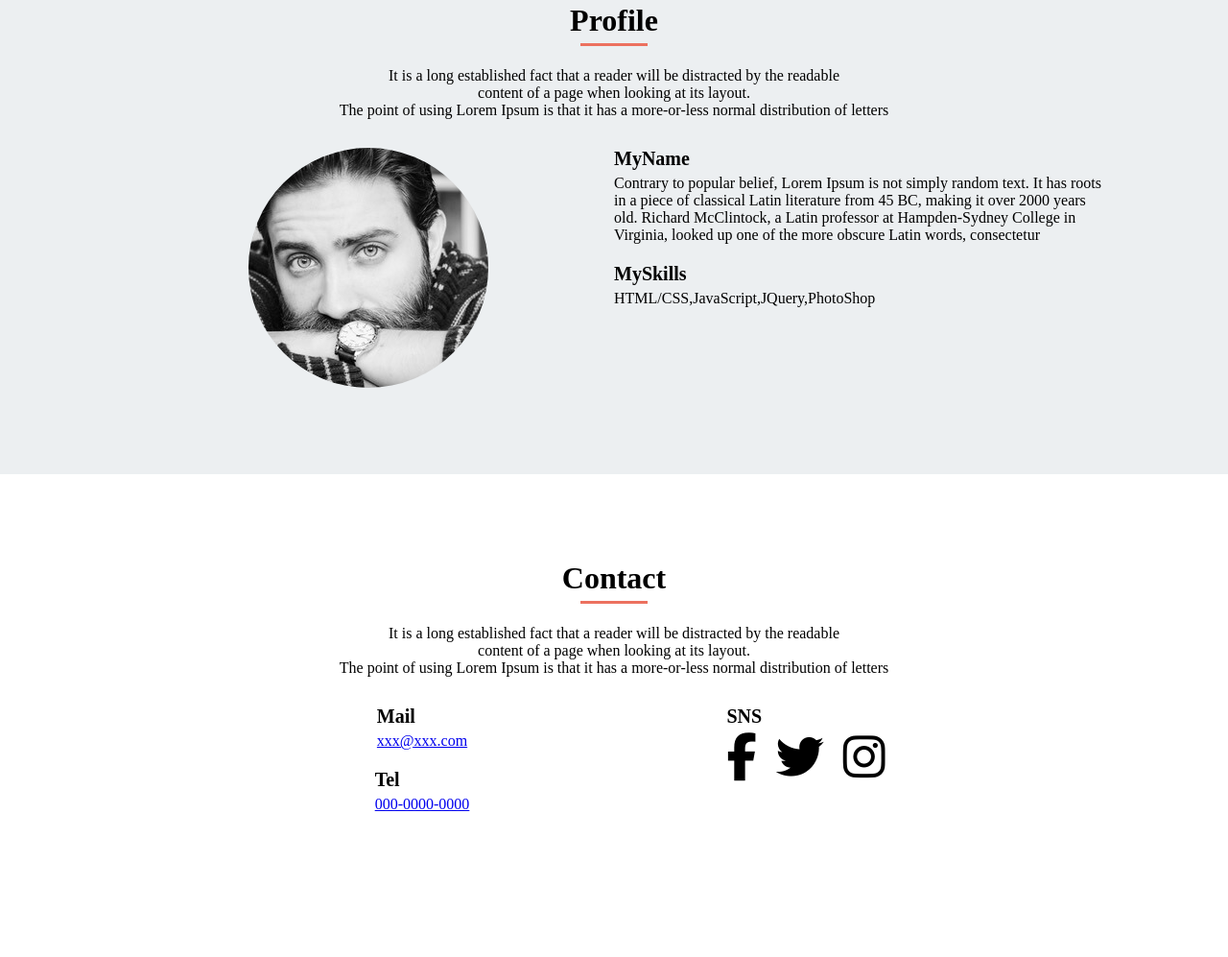
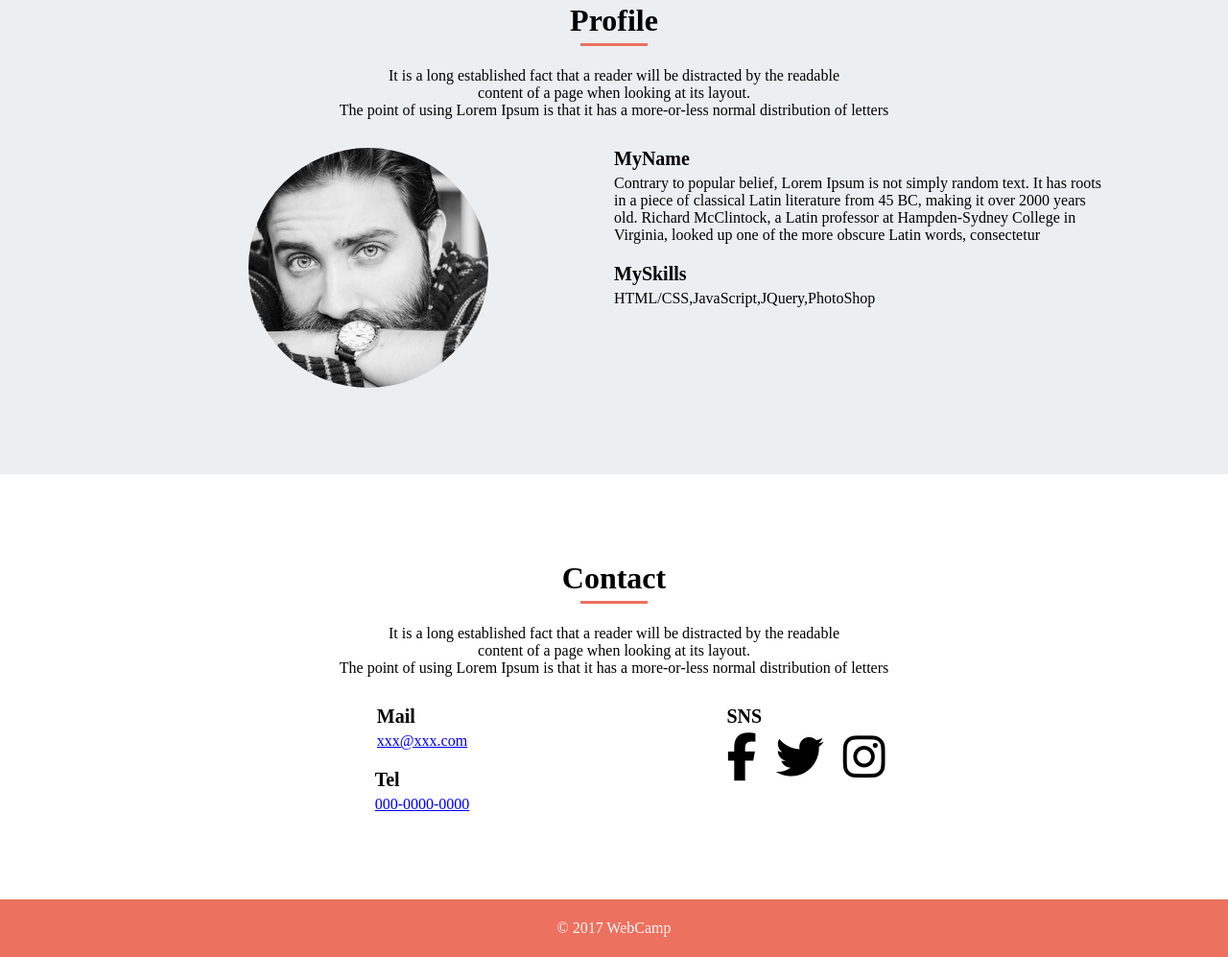
Before and after one commit to terakawaakari/MySite, a plain HTML site: page index.html in a window 1280 px wide. Shown: the part 2208-3205 px from the top of the page at 96% size. Before the commit the page ends 3145 px from the top, so only its background shows below. Drawn offline with Linux system fonts and the light colour scheme.

Commit message:
Footer作成

```diff
--- a/index.html
+++ b/index.html
@@ -128,10 +128,9 @@
           </div>
         </div>
       </div>
-
     </div>
 
-
     <!-- Footer -->
+    <footer>©︎ 2017 WebCamp</footer>
   </body>
 </html>
--- a/style.css
+++ b/style.css
@@ -280,3 +280,13 @@ h2:before {
 .sns :nth-child(3) {
   padding: 0 20px;
 }
+
+/* Footer */
+footer {
+  height: 60px;
+  background-color: #ec715f;
+  font-size: 16px;
+  color: #fafafa;
+  text-align: center;
+  line-height: 60px;
+}
```
